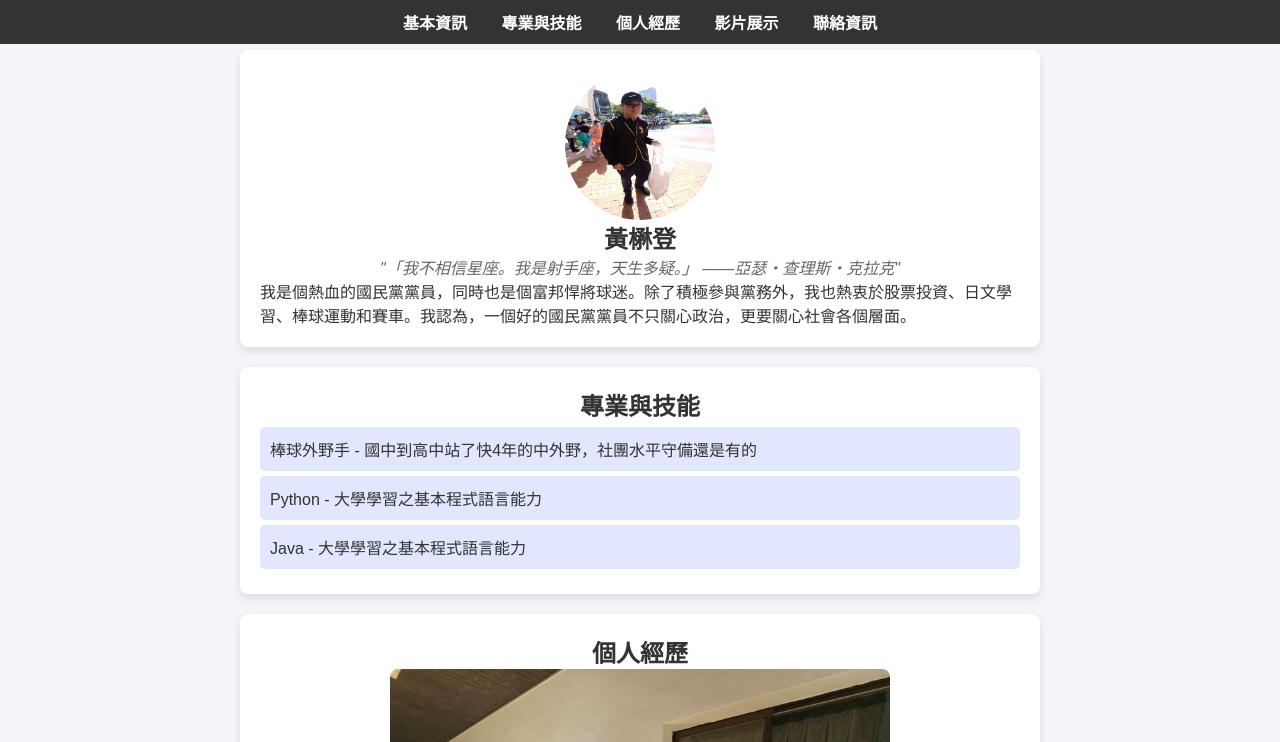
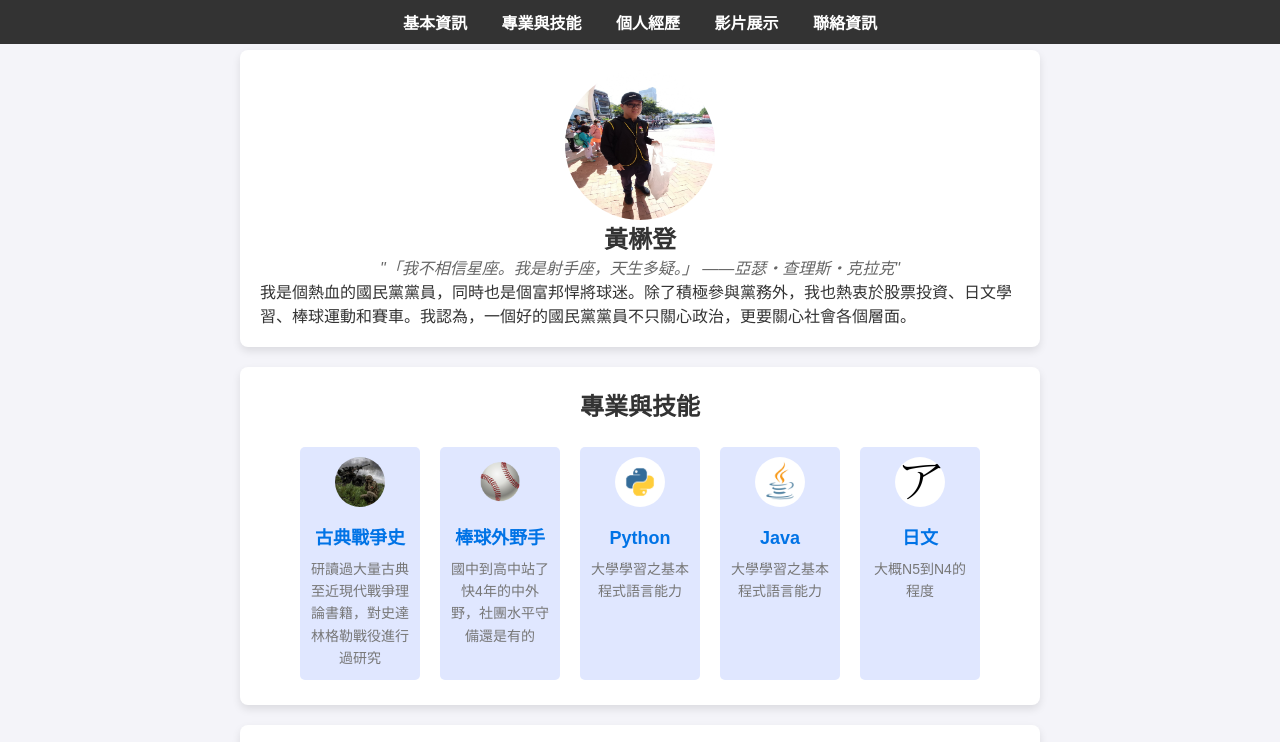
Before and after one commit to Mao-Deng/MiddleExam, a plain HTML site: page index.html in a window 1280 px wide. Shown: the top 742 px of the page. Drawn offline with Linux system fonts and the light colour scheme.

Commit message:
add abilities and some icon

```diff
--- a/index.html
+++ b/index.html
@@ -31,9 +31,31 @@
     <section id="skills">
         <h2>專業與技能</h2>
         <ul>
-            <li>棒球外野手 - 國中到高中站了快4年的中外野，社團水平守備還是有的</li>
-            <li>Python - 大學學習之基本程式語言能力</li>
-            <li>Java - 大學學習之基本程式語言能力</li>
+            <li>
+                <img src="image/war.jpg" alt="棒球外野手圖標" class="skill-icon" />
+                <strong>古典戰爭史</strong>
+                <p>研讀過大量古典至近現代戰爭理論書籍，對史達林格勒戰役進行過研究</p>
+            </li>
+            <li>
+                <img src="image/baseball.png" alt="棒球外野手圖標" class="skill-icon" />
+                <strong>棒球外野手</strong>
+                <p>國中到高中站了快4年的中外野，社團水平守備還是有的</p>
+            </li>
+            <li>
+                <img src="image/python.png" alt="Python圖標" class="skill-icon" />
+                <strong>Python</strong>
+                <p>大學學習之基本程式語言能力</p>
+            </li>
+            <li>
+                <img src="image/java.png" alt="Java圖標" class="skill-icon" />
+                <strong>Java</strong>
+                <p>大學學習之基本程式語言能力</p>
+            </li>
+            <li>
+                <img src="image/Jp.png" alt="日文圖標" class="skill-icon" />
+                <strong>日文</strong>
+                <p>大概N5到N4的程度</p>
+            </li>
         </ul>
     </section>
 
@@ -43,7 +65,7 @@
         <div class="experience-item">
             <img src="image/Me_2.jpg" alt="活動照片">
             <h3>穿越溪流，攜心相印</h3>
-            <p>由中原大學服務學習中心主導，協助當地兒童參與淨溪活動並宣導環保相關知識，我在該活動中主要負責搬運麵包、維護街道清掃區域兒童之安全。</p>
+            <p>由中原大學服務學習中心主導，協助桃園老街溪當地兒童參與淨溪活動並宣導環保相關知識，我在該活動中主要負責搬運麵包、維護街道清掃區域兒童之安全。</p>
         </div>
         <div class="experience-item">
             <img src="image/KMT_licen..jpg" alt="黨證照片">
@@ -68,7 +90,7 @@
         </div>
     </section>
     <!-- 音樂播放 -->
-    <audio id="background-music" src="music/Baseballmusic.mp3" autoplay loop>
+    <audio id="background-music" src="audio/Baseballmusic.mp3" autoplay loop>
         您的瀏覽器不支援音樂播放。
     </audio>
     <!-- 聯絡資訊 -->
--- a/style.css
+++ b/style.css
@@ -73,43 +73,65 @@ section {
     color: #666;
 }
 
-/* 專業與技能區域動畫 */
-.skills-list {
+/* 專業與技能樣式 */
+#skills {
+    text-align: center;
+    padding: 20px;
+}
+
+#skills h2 {
+    font-size: 24px;
+    color: #333;
+    margin-bottom: 20px;
+}
+
+#skills ul {
     list-style-type: none;
     padding: 0;
+    display: flex;
+    justify-content: center;
+    gap: 20px;
+    flex-wrap: wrap;
+}
+
+#skills ul li {
+    font-size: 18px;
+    color: #555;
+    text-align: center;
+    width: 120px;
+    line-height: 1.6;
+    padding: 10px;
+    border-radius: 8px;
+    transition: border 0.3s, box-shadow 0.3s;
+}
+
+#skills ul li:hover {
+    border: 2px solid #0073e6;
+    box-shadow: 0 4px 8px rgba(0, 0, 0, 0.1);
+}
+
+#skills ul li img.skill-icon {
+    width: 50px;
+    height: 50px;
+    border-radius: 50%;
+    margin-bottom: 8px;
+    object-fit: cover;
+}
+
+#skills ul li strong {
+    display: block;
+    color: #0073e6;
+    font-weight: bold;
+    margin-bottom: 5px;
+}
+
+#skills ul li p {
+    font-size: 14px;
+    color: #777;
     margin: 0;
 }
 
-.skills-list li {
-    background-color: #f4f4f9;
-    padding: 10px;
-    margin: 10px 0;
-    border-radius: 5px;
-    font-weight: bold;
-    color: #333;
-    opacity: 0;
-    transform: translateY(20px);
-    animation: fadeInUp 0.5s ease forwards;
-}
 
-.skills-list li:nth-child(1) {
-    animation-delay: 0.2s;
-}
-
-.skills-list li:nth-child(2) {
-    animation-delay: 0.4s;
-}
-
-.skills-list li:nth-child(3) {
-    animation-delay: 0.6s;
-}
-
-@keyframes fadeInUp {
-    to {
-        opacity: 1;
-        transform: translateY(0);
-    }
-}
 
 /* 美化音樂控制按鈕 */
 #music-control {
```
Also changed, not shown: image/Jp.png (added), image/baseball.png (added), image/java.png (added), image/python.png (added), image/socmd_fb.jpg (added), image/war.jpg (added), 1 other file.
